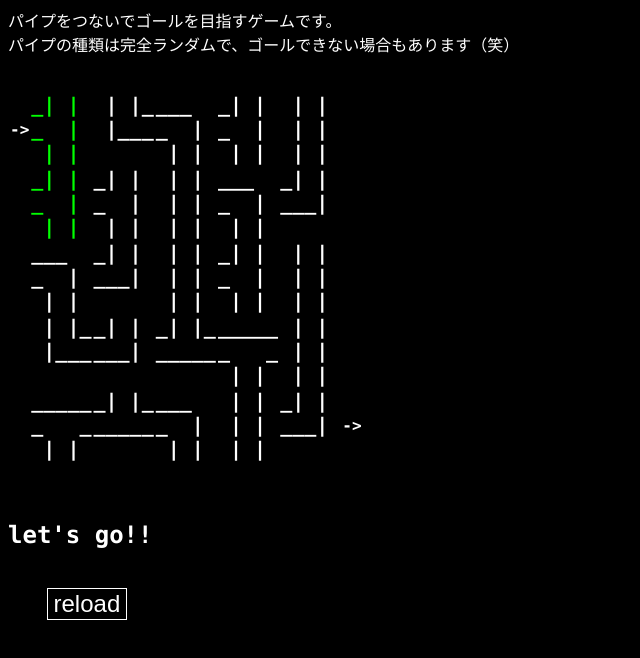
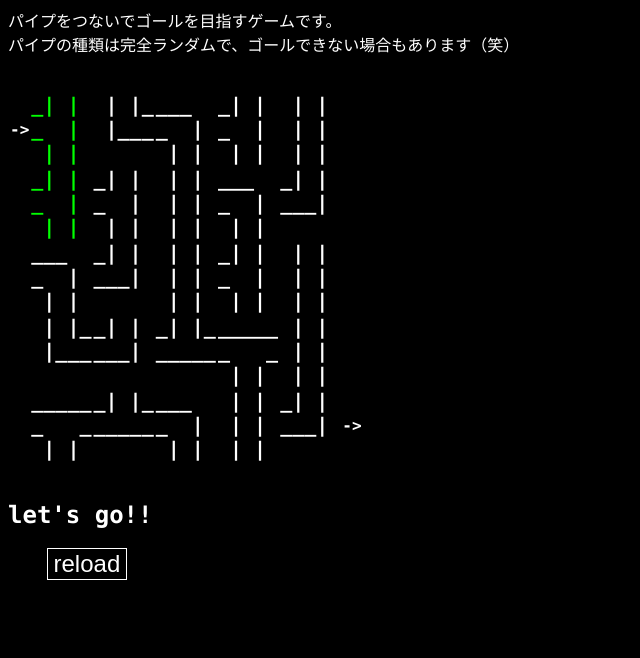
Before and after one commit to hal1127/hal1127.github.io, a website: page pipe-game/index.html in a window 1280 px wide. Shown: the whole page, without its empty margins (0-640 px from the left). Drawn offline with nearby package versions, Linux system fonts and the light colour scheme.

Commit message:
Update index.html

```diff
--- a/pipe-game/index.html
+++ b/pipe-game/index.html
@@ -30,6 +30,9 @@
         border: 0px;
         font-size: 1.25em;
       }
+      #result {
+        margin: 0
+      }
       #reload {
         background-color: transparent;
         border: 1.5px solid white;
```
